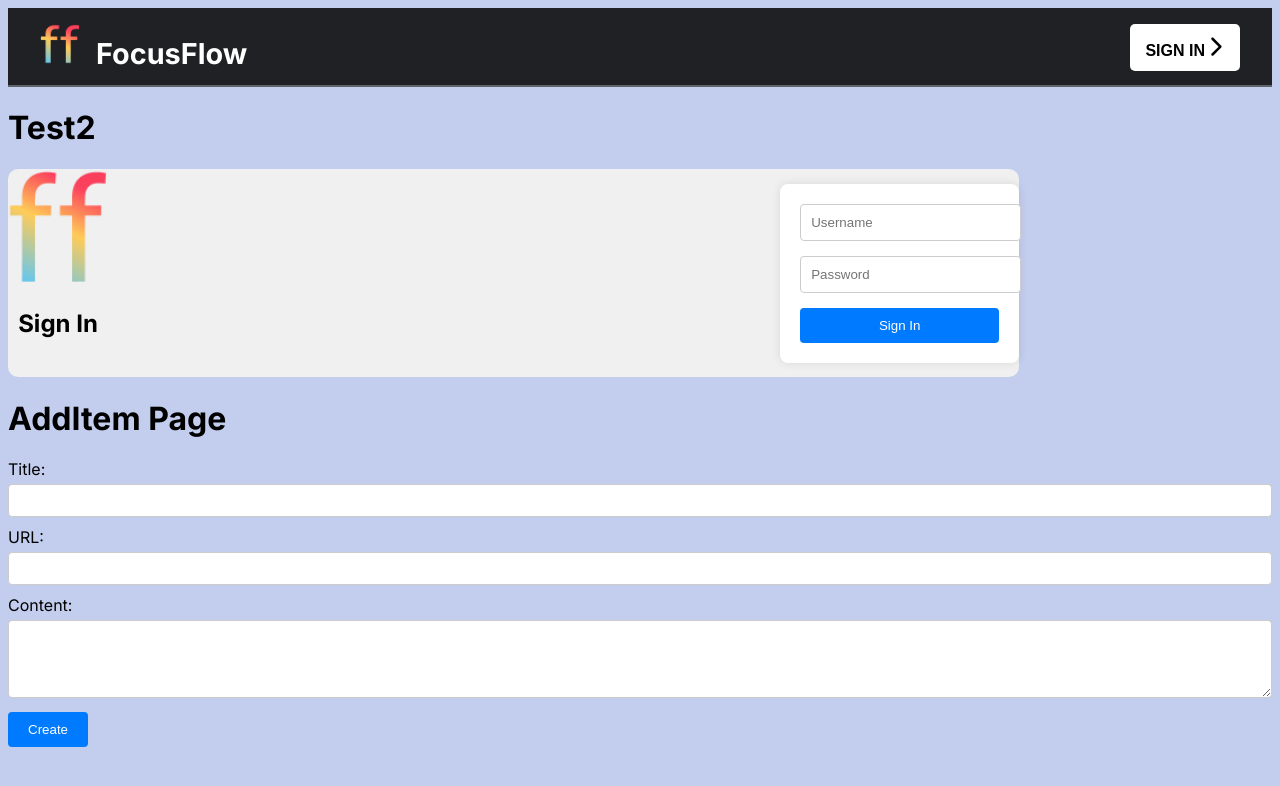
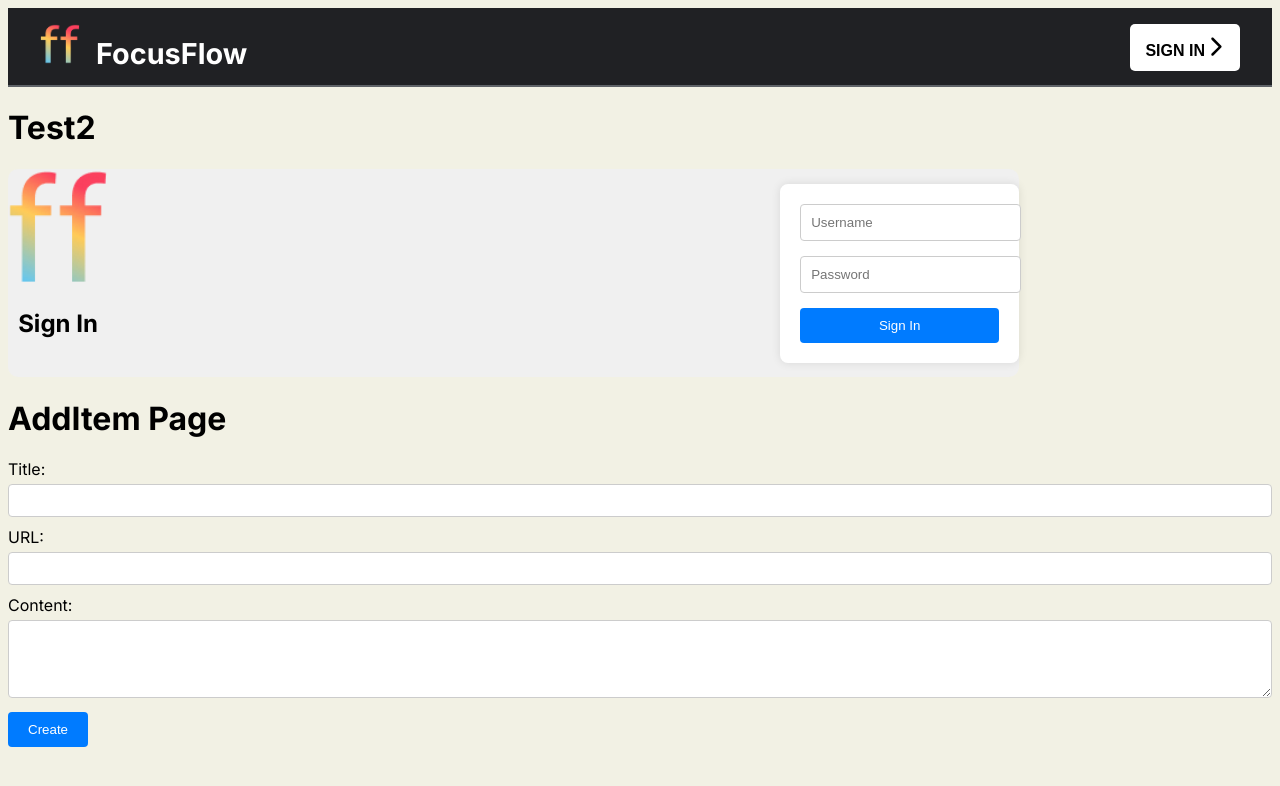
Before and after one commit to deepgod/FocusFlow, a Next.js app in the folder focus_app/: page / in a window 1280 px wide. Shown: the top 786 px of the page. Built offline with nearby package versions, Linux system fonts and the light colour scheme.

Commit message:
Update globals.css
updated some css

```diff
--- a/focus_app/src/app/globals.css
+++ b/focus_app/src/app/globals.css
@@ -1,3 +1,4 @@
 body {
-    background-color: #c3cded;
+    background-color: rgb(242, 241, 228)
+
 }
```
